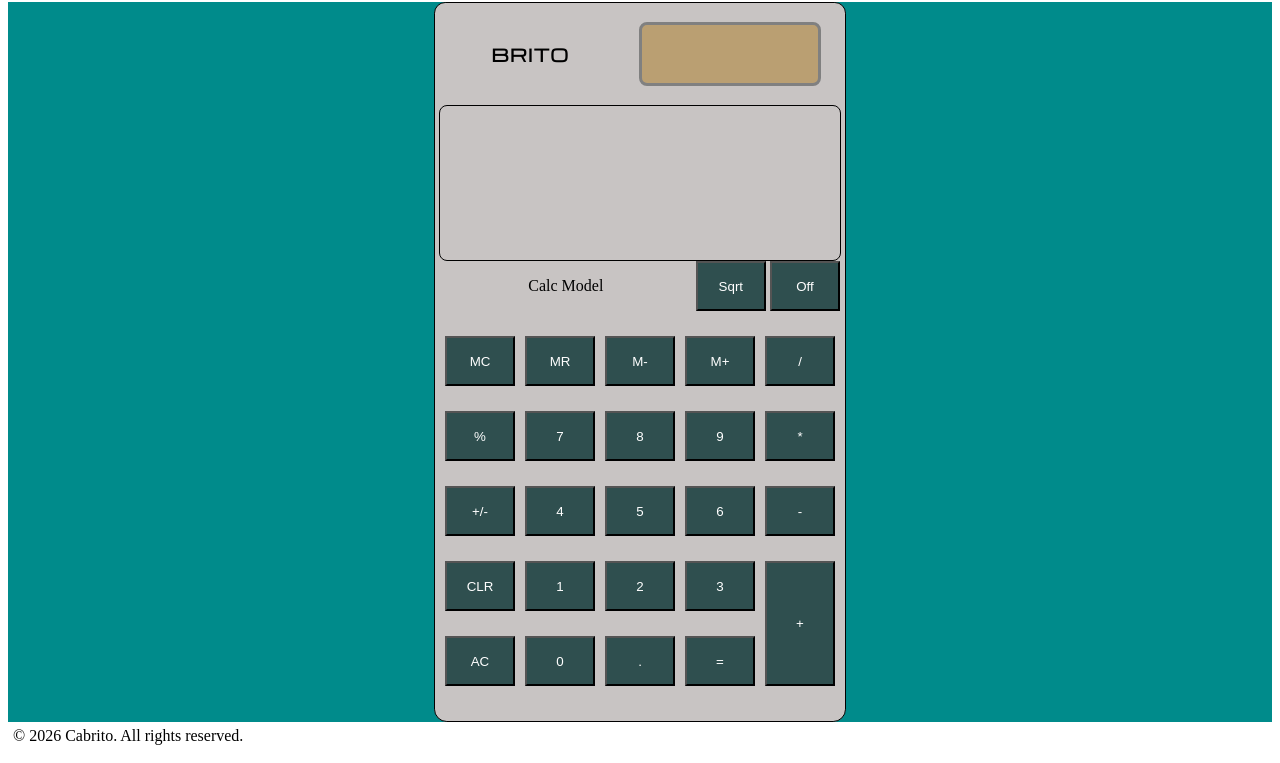
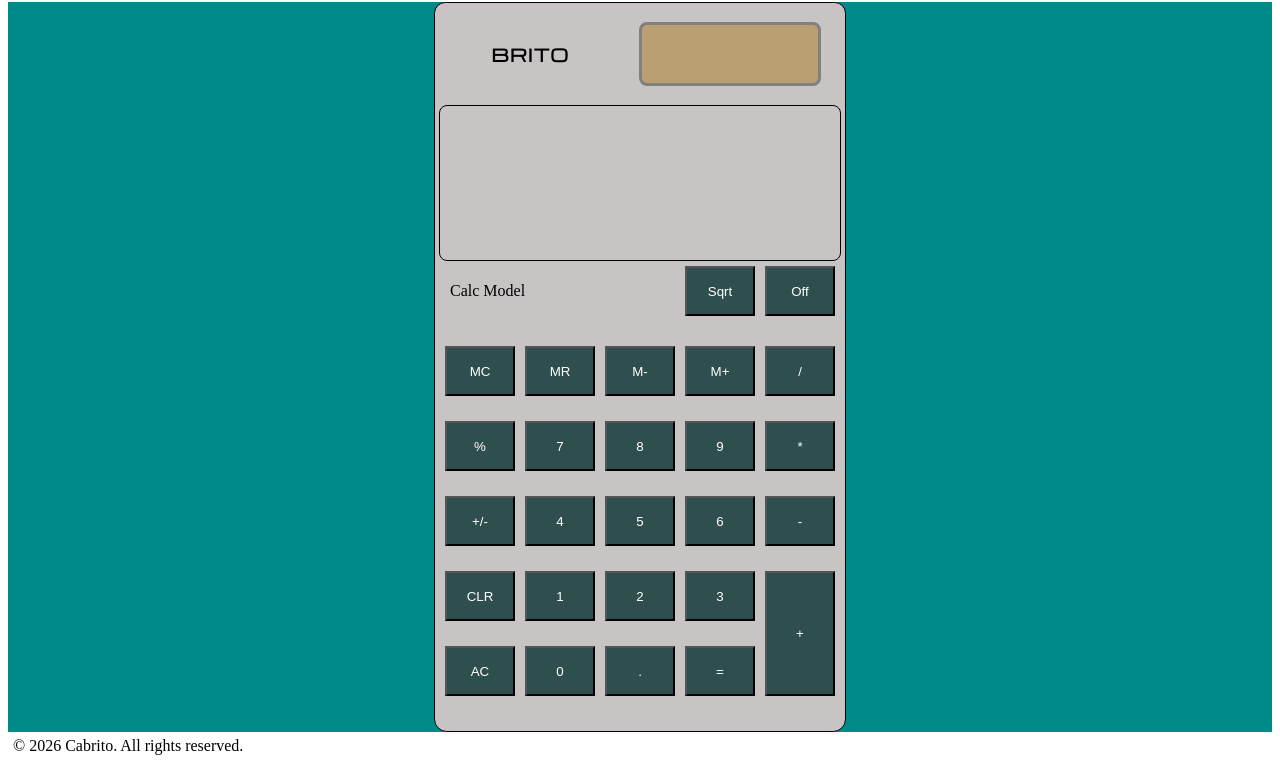
Before and after one commit to britoraf/calculator, a website built with Parcel: page index.html in a window 1280 px wide. Shown: the part 78-841 px from the top of the page. Built offline with nearby package versions, Linux system fonts and the light colour scheme.

Commit message:
Basic UI done.

```diff
--- a/style.css
+++ b/style.css
@@ -90,19 +90,20 @@ footer {
 
 #middle {
     display: flex;
-    justify-content: space-around;
+    box-sizing: border-box;
+    justify-content: space-evenly;
     width: 100%;
     border: 1px;
+    padding: 5px;
 }
 
-#sqr,
-#off {
-    margin-left: 4.16px;
+#sqr {
+    margin-right: 10px;
 }
 
 #model {
     margin-right: auto;
-    margin-left: auto;
+    margin-left: 5px;
 }
 
 #buttons {
```
Also changed, not shown: script.js (+0 -34 lines), 4 other files.
